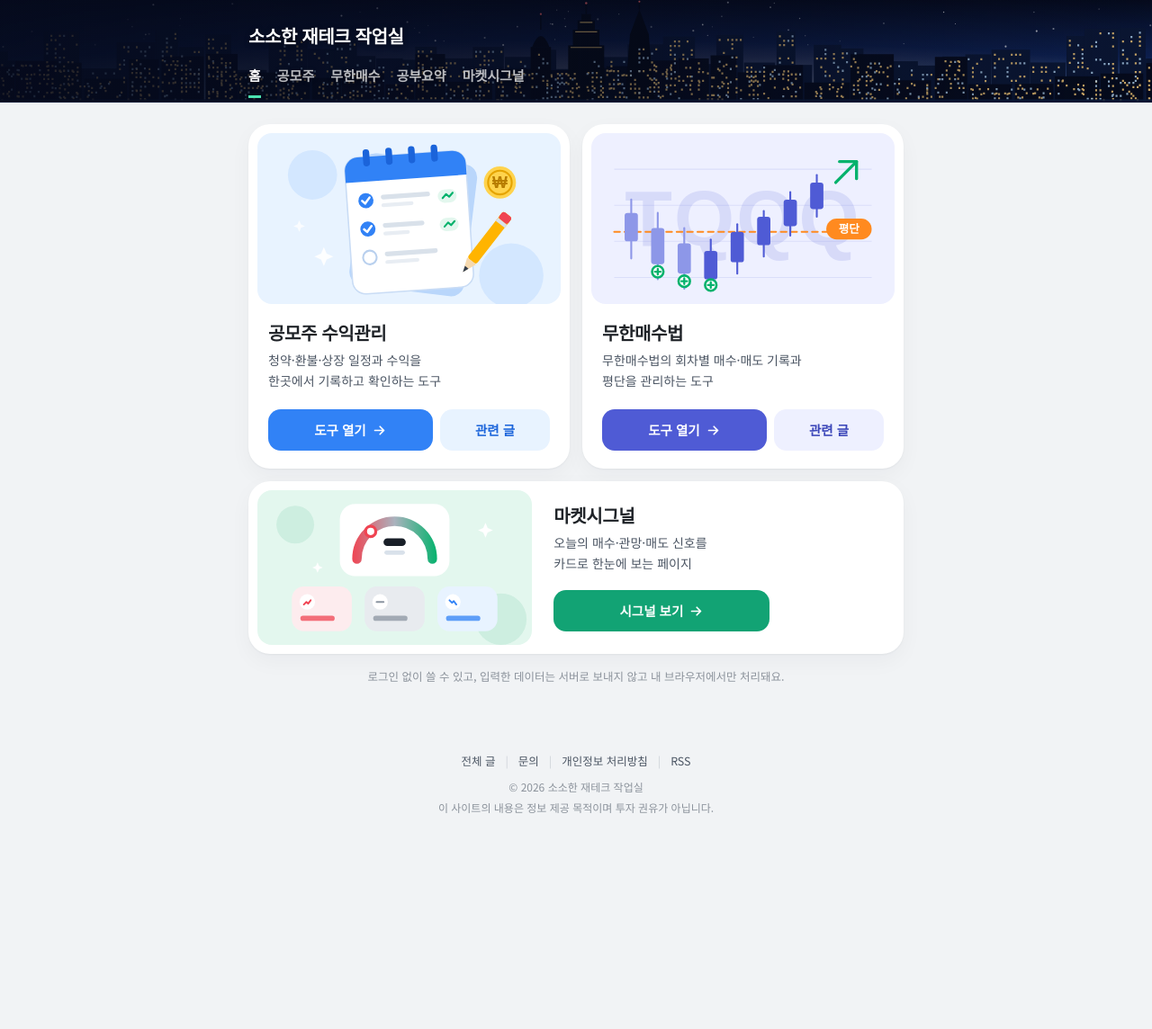
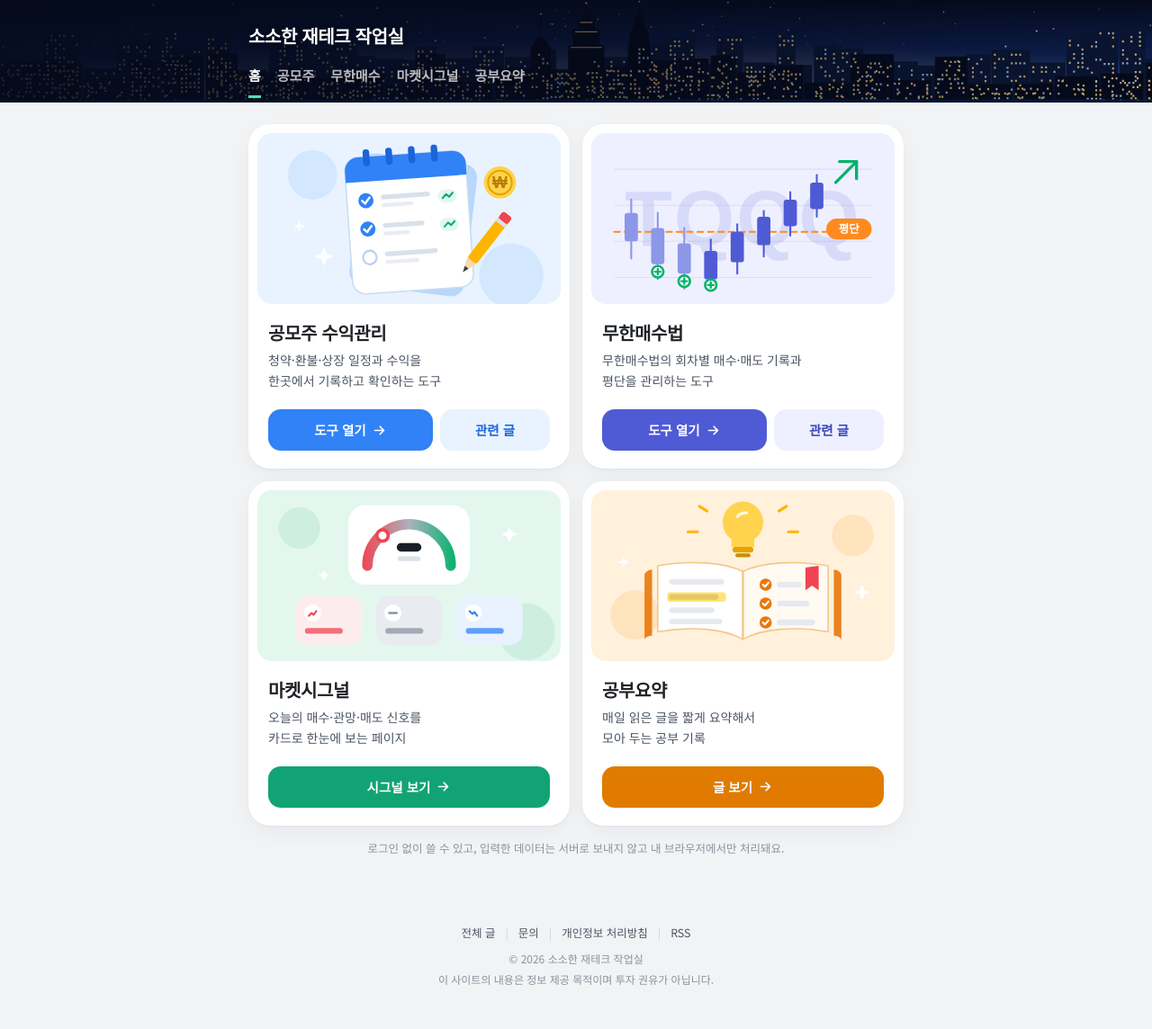
Before and after one commit to mzmzkgu/mzmzkgu.github.io, a Jekyll site: the page built from index.html, in a window 1280 px wide. Shown: the whole page at 90% size. Built offline with Jekyll 4.4.1, drawn with Linux system fonts in a browser that asks for light colours; before the commit the page ends 953 px from its top, so only the background shows below that.

Commit message:
상단 메뉴 순서 변경(마켓시그널을 공부요약 앞으로), 홈에 공부요약 카드 추가 (#57)
Claude-Session: https://claude.ai/code/session_01HnZqqtAcJR4YGqc3LY19aj

Co-authored-by: Claude <noreply@anthropic.com>

```diff
--- a/_layouts/default.html
+++ b/_layouts/default.html
@@ -47,9 +47,9 @@
       <nav class="nav">
         <a href="{{ '/' | relative_url }}" {% if page.url == '/' %}class="active"{% endif %}>홈</a>
         {% for s in site.data.sections %}
+        {% if s.key == 'study' %}<a href="{{ '/market/' | relative_url }}" {% if page.url == '/market/' %}class="active"{% endif %}>마켓시그널</a>{% endif %}
         <a href="{{ s.url | relative_url }}" {% if page.url == s.url or page.categories contains s.key %}class="active"{% endif %}>{{ s.nav | default: s.title }}</a>
         {% endfor %}
-        <a href="{{ '/market/' | relative_url }}" {% if page.url == '/market/' %}class="active"{% endif %}>마켓시그널</a>
       </nav>
     </div>
   </header>
--- a/assets/style.css
+++ b/assets/style.css
@@ -84,7 +84,7 @@ p { margin: 0 0 14px; }
 }
 .hm-infinity { --hm-ac: #4f5bd5; --hm-ac-d: #3a45b8; --hm-tint: #eef0ff; }
 .hm-market { --hm-ac: #12a374; --hm-ac-d: #0d7f5a; --hm-tint: #e3f7ee; }
-.hm-wide { grid-column: 1 / -1; }
+.hm-study { --hm-ac: #e07b00; --hm-ac-d: #b86100; --hm-tint: #fff1dc; }
 .hm-art {
   background: var(--hm-tint); border-radius: 16px; aspect-ratio: 16 / 9;
   display: flex; align-items: center; justify-content: center; overflow: hidden;
@@ -107,13 +107,6 @@ p { margin: 0 0 14px; }
 .hm-posts:hover { filter: brightness(.96); color: var(--hm-ac-d); text-decoration: none; }
 .hm-open:active, .hm-posts:active { transform: scale(.97); }
 .hm-note { font-size: 12.5px; color: var(--muted); text-align: center; margin: 0 0 8px; line-height: 1.7; }
-@media (min-width: 641px) {
-  .hm-wide { flex-direction: row; align-items: stretch; gap: 8px; padding: 10px 24px 10px 10px; }
-  .hm-wide .hm-art { flex: 0 0 44%; }
-  .hm-wide .hm-body { padding: 8px 6px 8px 16px; justify-content: center; }
-  .hm-wide .hm-desc { flex: 0 1 auto; margin-bottom: 18px; }
-  .hm-wide .hm-actions { max-width: 240px; }
-}
 @media (max-width: 640px) {
   .hm-grid { grid-template-columns: 1fr; gap: 12px; }
 }
--- a/index.html
+++ b/index.html
@@ -29,7 +29,7 @@ description: 소액 재테크를 관리하기 위한 공모주 수익관리, 무
       </div>
     </div>
   </article>
-  <article class="hm-card hm-market hm-wide">
+  <article class="hm-card hm-market">
     <div class="hm-art"><img src="{{ '/assets/images/home/market-signal.svg' | relative_url }}" alt="마켓시그널을 상징하는 게이지와 신호 카드 그림" width="320" height="180"></div>
     <div class="hm-body">
       <h2 class="hm-name">마켓시그널</h2>
@@ -39,6 +39,17 @@ description: 소액 재테크를 관리하기 위한 공모주 수익관리, 무
       </div>
     </div>
   </article>
+
+  <article class="hm-card hm-study">
+    <div class="hm-art"><img src="{{ '/assets/images/home/study-book.svg' | relative_url }}" alt="공부요약을 상징하는 펼친 책과 전구 그림" width="320" height="180"></div>
+    <div class="hm-body">
+      <h2 class="hm-name">공부요약</h2>
+      <p class="hm-desc">매일 읽은 글을 짧게 요약해서<br>모아 두는 공부 기록</p>
+      <div class="hm-actions">
+        <a class="hm-open" href="{{ '/study/' | relative_url }}">글 보기<svg viewBox="0 0 24 24" aria-hidden="true"><path d="M5 12h14M13 6l6 6-6 6"/></svg></a>
+      </div>
+    </div>
+  </article>
 </div>
 
 <p class="hm-note">로그인 없이 쓸 수 있고, 입력한 데이터는 서버로 보내지 않고 내 브라우저에서만 처리돼요.</p>
```
Also changed, not shown: CLAUDE.md (+2 -1 lines), assets/images/home/study-book.svg (added).
